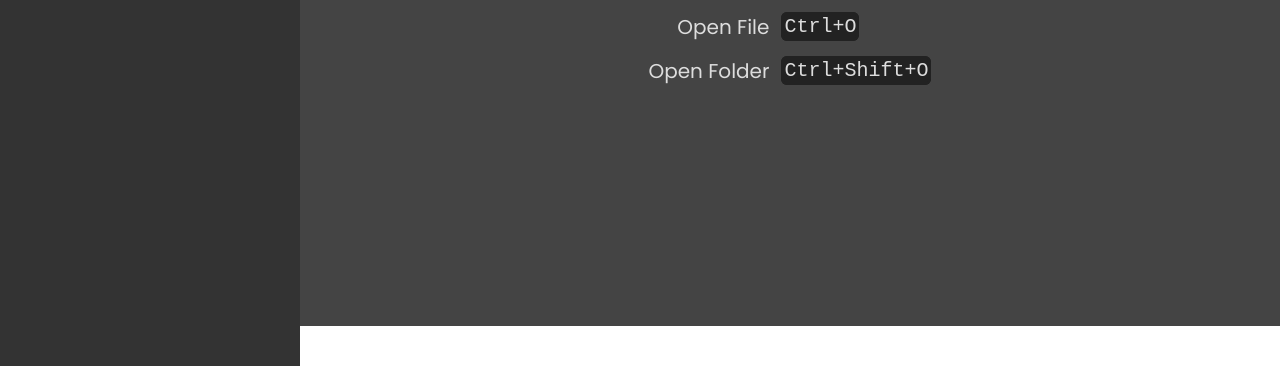
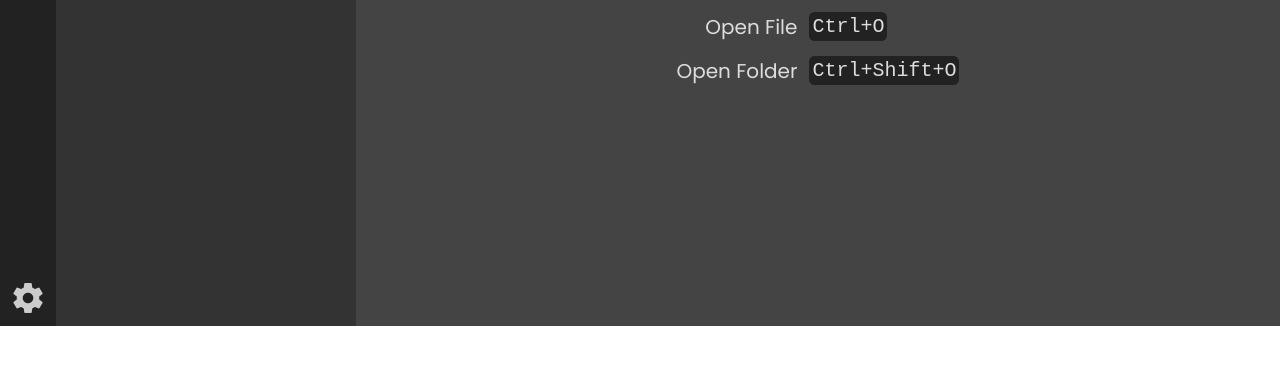
Before and after one commit to AngelDTF/lilac, an Electron app: page static/html/index.html in a window 1280 px wide. Shown: the part 474-840 px from the top of the page. After the commit the page ends 800 px from the top, so only its background shows below. Drawn offline with Linux system fonts and the light colour scheme.

Commit message:
Bug fixes and configuration functionality.

```diff
--- a/config.json
+++ b/config.json
@@ -7,6 +7,6 @@
 	"appearance":
 	{
 		"theme":"lilac-dark",
-		"useActionBar":false
+		"useActionBar":true
 	}
 }
--- a/static/css/lilac.css
+++ b/static/css/lilac.css
@@ -12,7 +12,7 @@ body { margin: 0; width: 100vw; height: 100vh; display: flex; flex-direction: ro
 .sidebar-action[active="true"] { color: var(--foreground-primary); }
 .sidebar-action[active="true"]::after { content: ''; height: 48px; border-left: 2px solid var(--foreground-primary); position: absolute; left: 0; }
 .sidebar-action span { font-size: 36px !important; user-select: none; }
-#sidebar-explorer { width: 300px; height: 100%; padding-top: 40px; display: flex; flex-direction: column; flex: 0 0 auto; background: var(--background-secondary); position: relative; }
+#sidebar-explorer { width: 300px; padding-top: 40px; display: flex; flex-direction: column; flex: 0 0 auto; background: var(--background-secondary); position: relative; }
 #sidebar-explorer-title { position: absolute; font-size: 18px; padding-bottom: 2px; color: var(--foreground-secondary); position: absolute; top: 6px; left: 6px; width: 288px; border-bottom: 1px solid rgba(128, 128, 128, 0.75); }
 #sidebar-explorer-actions { position: absolute; top: 0; right: -2px; display: flex; flex-direction: row; }
 .sidebar-explorer-action { width: 24px; height: 24px; margin: 0 3px; cursor: pointer; color: var(--foreground-tertiary); }
--- a/static/html/index.html
+++ b/static/html/index.html
@@ -2,7 +2,7 @@
 <html>
 	<head>
 		<link rel="stylesheet" href="../css/lilac.css">
-		<link rel="stylesheet" href="../css/themes/lilac-dark.css">
+		<link id="theme" rel="stylesheet" href="../css/themes/lilac-dark.css">
 
 		<link href="https://fonts.googleapis.com/icon?family=Material+Icons" rel="stylesheet">
 	</head>
--- a/static/js/lilac.js
+++ b/static/js/lilac.js
@@ -1,5 +1,14 @@
+var config;
 var editing = null;
 var selectedItem = null;
+
+config = fetch('../../config.json').then(d => d.json().then(json =>
+{
+    config = json;
+
+    document.querySelector('link#theme').href = `../css/themes/${config.appearance.theme}.css`;
+    document.querySelector('#sidebar-actions').style.display = config.appearance.useActionBar ? '' : 'none';
+}));
 
 function parseBool(string)
 {
```
